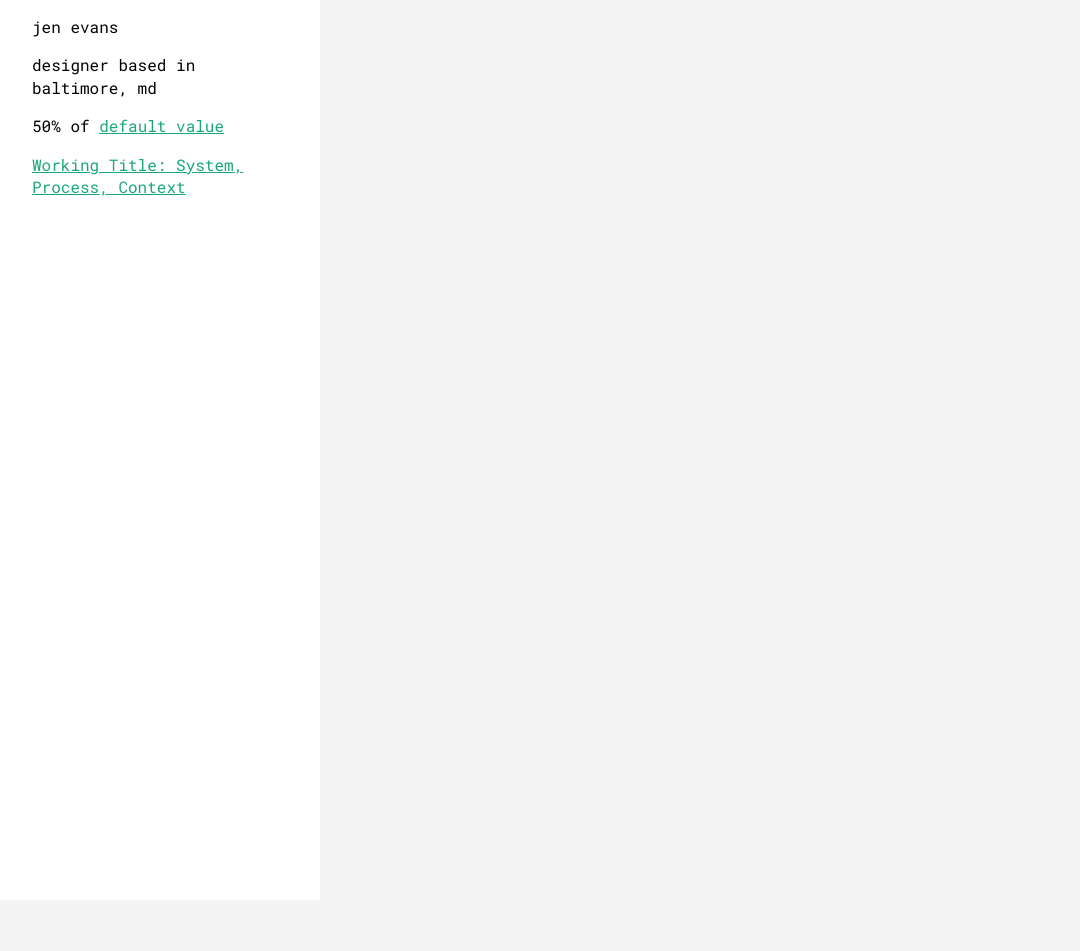
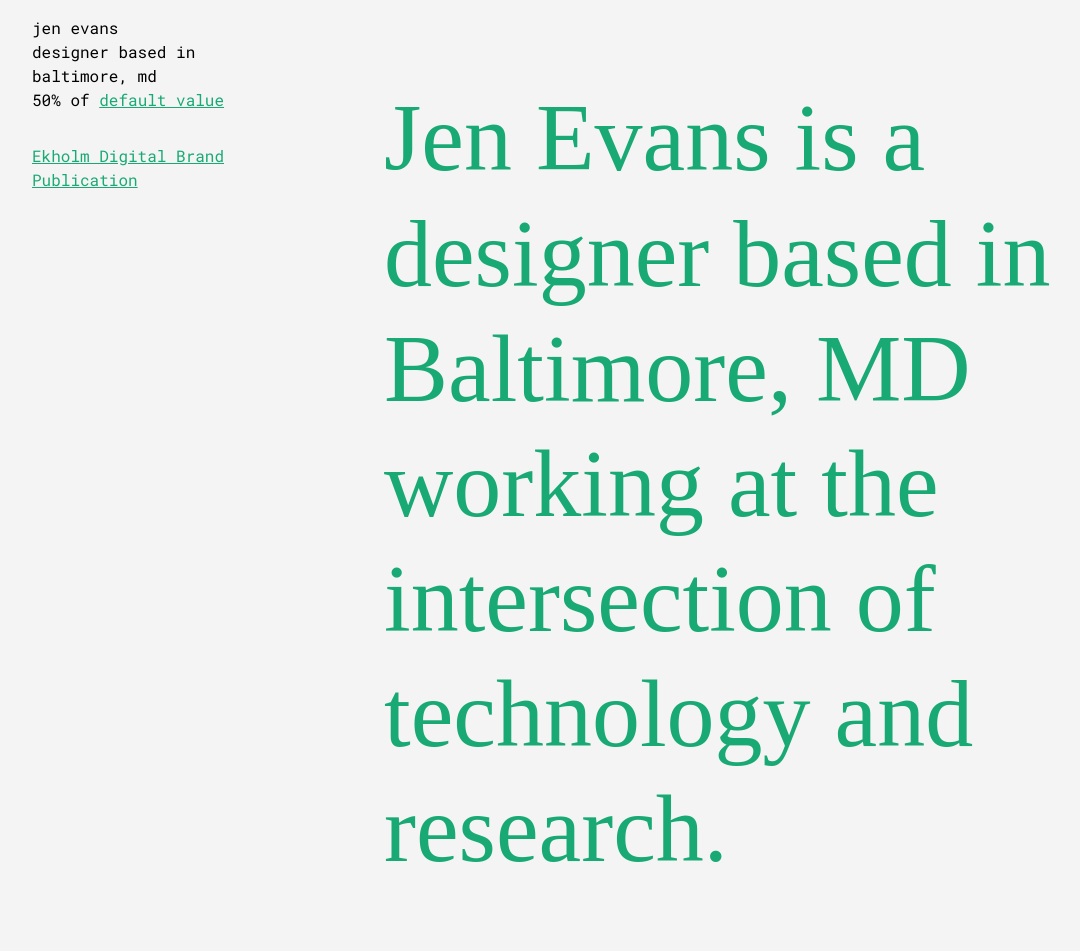
Before and after one commit to j3nevans/personal-website-2017, a Jekyll site: the page built from index.html, in a window 1280 px wide. Shown: the whole page, without its empty margins (0-1080 px from the left). Built offline with Jekyll 4.4.1, drawn with Linux system fonts in a browser that asks for light colours; nearby versions of some CDN libraries; some web fonts are replaced; before the commit the page ends 900 px from its top, so only the background shows below that.

Commit message:
bunch of edits idk

```diff
--- a/_includes/navigation.html
+++ b/_includes/navigation.html
@@ -1,15 +1,17 @@
-<nav class="bg-white min-vh-100 w6 ph4">
+<nav class="bg-near-white min-vh-100 w6 flex-none">
+  <div class="w6 pt3 ph4 fixed">
     <div>
       <p>jen evans</p>
       <p>designer based in baltimore, md</p>
       <p>50% of <a href="http://defaultvalue.info/" class="link underline green">default value</a></p>
     </div>
 
-    <div>
+    <div class="pt4">
       {% assign nav = site.projects | sort: "position" %}
       {% assign filtered-nav = nav | where: "publish", "true" %}
       {% for project in filtered-nav %}
         <a href="{{project.url}}" class="link underline green"> {{project.title}}</a>
       {% endfor %}
     </div>
+  </div>
 </nav>
--- a/assets/sass/base/_markdown.scss
+++ b/assets/sass/base/_markdown.scss
@@ -0,0 +1,13 @@
+.markdown {
+  p {
+    margin: 0;
+    padding: 1rem 0 0 0;
+
+  }
+
+  img {
+    display: block;
+    padding-bottom: 1rem;
+    margin: 0 auto;
+  }
+}
--- a/assets/sass/base/_root.scss
+++ b/assets/sass/base/_root.scss
@@ -1,14 +1,17 @@
-@import url('https://fonts.googleapis.com/css?family=Roboto+Mono');
+@import url('https://fonts.googleapis.com/css?family=Eczar|Roboto+Mono');
 
 html {
   box-sizing: border-box;
   font-family: 'Roboto Mono', monospace;
   font-size: 16px;
-  line-height: 1.4;
+  line-height: 1.5;
 }
 
-*, ::before, ::after { box-sizing: inherit; }
-img { max-width: 100%; }
+*, ::before, ::after {
+  box-sizing: inherit;
+  margin: 0;
+}
+img { max-width: 52rem; }
 
 .w6 {
   width: 20rem;
@@ -17,3 +20,10 @@ img { max-width: 100%; }
 .default-blue {
   color: blue;
 }
+
+h1 {
+  font-family: 'Eczar', serif;
+  font-weight: 400;
+  font-size: 6rem;
+  line-height: 1.2;
+}
--- a/index.html
+++ b/index.html
@@ -1,3 +1,9 @@
 ---
 layout: default
 ---
+
+<div class="pl5 pr6 pt3 green flex">
+  <h1>
+    Jen Evans is a designer based in Baltimore, MD working at the intersection of technology and research.
+  </h1>
+</div>
```
Also changed, not shown: _layouts/page.html (+9 -2 lines), _projects/ekholm.markdown (renamed from _projects/working-title-system-context-process.markdown, +3 -17 lines), _uploads/jenevans-dot-work-ekholm-thumbnails.png (added).
